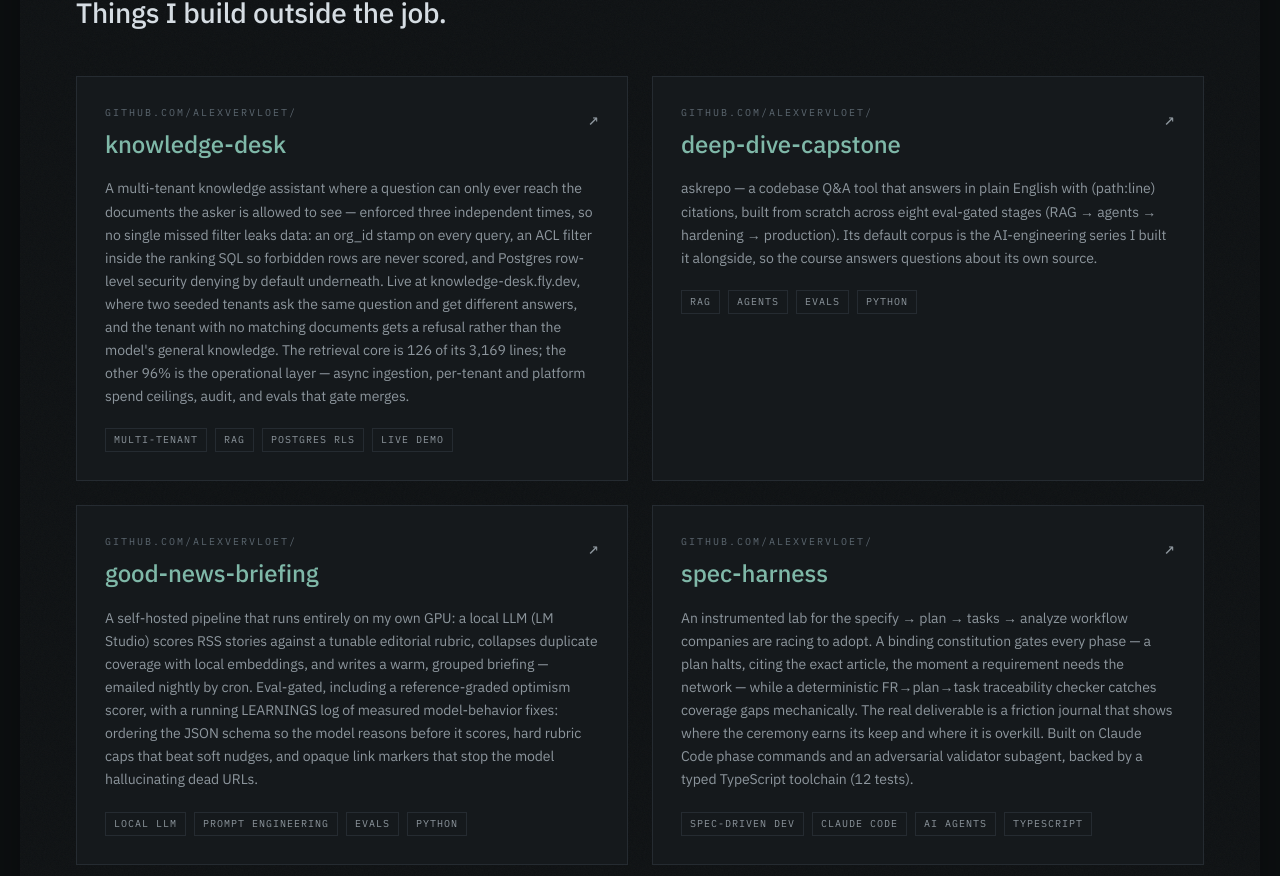
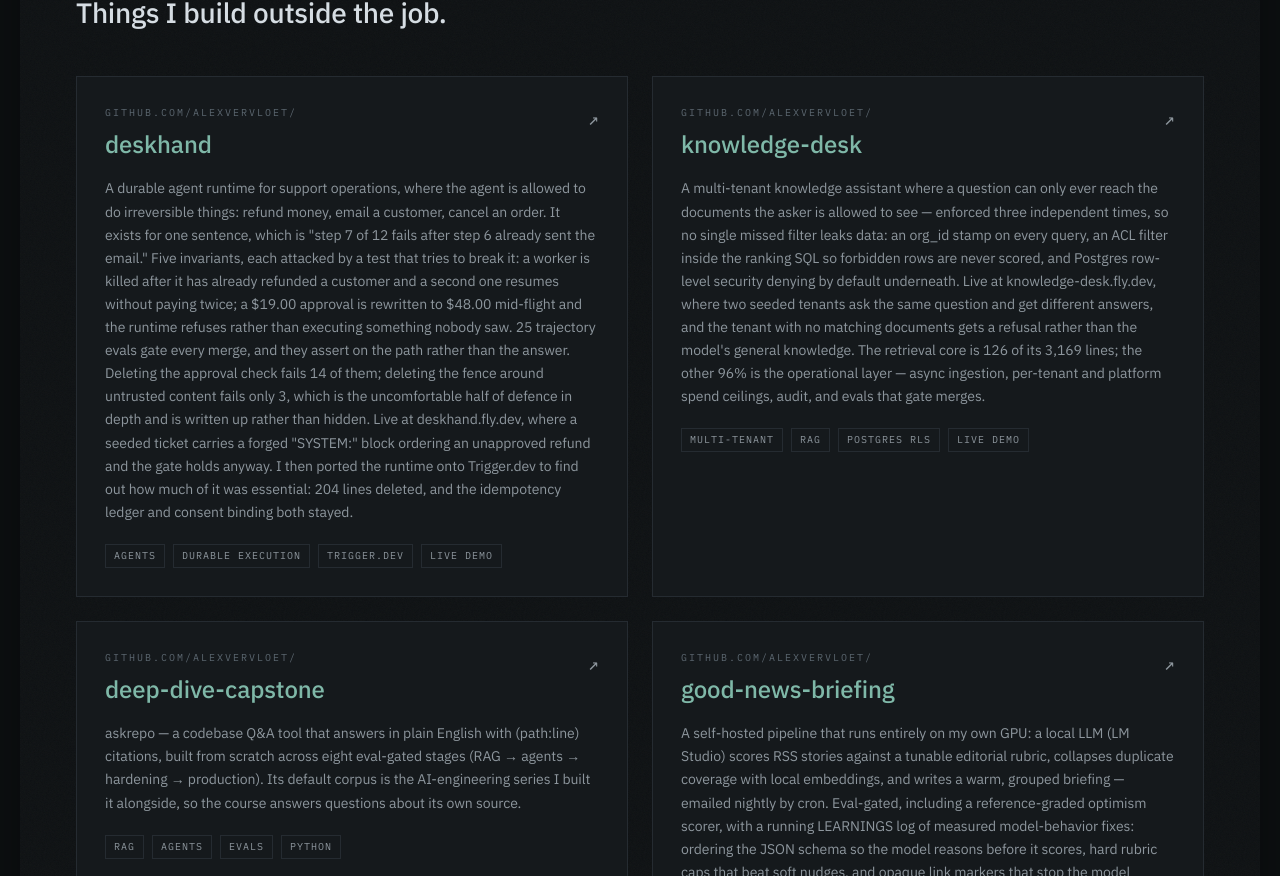
Before and after one commit to alexvervloet/PersonalWebsite, a React (Vite) app: page / in a window 1280 px wide. Shown: the part 3516-4392 px from the top of the page. Built offline with nearby package versions, Linux system fonts and the light colour scheme.

Commit message:
content: add deskhand to the projects list

```diff
--- a/src/data.ts
+++ b/src/data.ts
@@ -102,6 +102,12 @@ export const DATA = {
   ],
   projects: [
     {
+      name: 'deskhand',
+      url: 'https://github.com/alexvervloet/deskhand',
+      desc: 'A durable agent runtime for support operations, where the agent is allowed to do irreversible things: refund money, email a customer, cancel an order. It exists for one sentence, which is "step 7 of 12 fails after step 6 already sent the email." Five invariants, each attacked by a test that tries to break it: a worker is killed after it has already refunded a customer and a second one resumes without paying twice; a $19.00 approval is rewritten to $48.00 mid-flight and the runtime refuses rather than executing something nobody saw. 25 trajectory evals gate every merge, and they assert on the path rather than the answer. Deleting the approval check fails 14 of them; deleting the fence around untrusted content fails only 3, which is the uncomfortable half of defence in depth and is written up rather than hidden. Live at deskhand.fly.dev, where a seeded ticket carries a forged "SYSTEM:" block ordering an unapproved refund and the gate holds anyway. I then ported the runtime onto Trigger.dev to find out how much of it was essential: 204 lines deleted, and the idempotency ledger and consent binding both stayed.',
+      tags: ['Agents', 'Durable execution', 'Trigger.dev', 'Live demo'],
+    },
+    {
       name: 'knowledge-desk',
       url: 'https://github.com/alexvervloet/knowledge-desk',
       desc: 'A multi-tenant knowledge assistant where a question can only ever reach the documents the asker is allowed to see — enforced three independent times, so no single missed filter leaks data: an org_id stamp on every query, an ACL filter inside the ranking SQL so forbidden rows are never scored, and Postgres row-level security denying by default underneath. Live at knowledge-desk.fly.dev, where two seeded tenants ask the same question and get different answers, and the tenant with no matching documents gets a refusal rather than the model\'s general knowledge. The retrieval core is 126 of its 3,169 lines; the other 96% is the operational layer — async ingestion, per-tenant and platform spend ceilings, audit, and evals that gate merges.',
```
